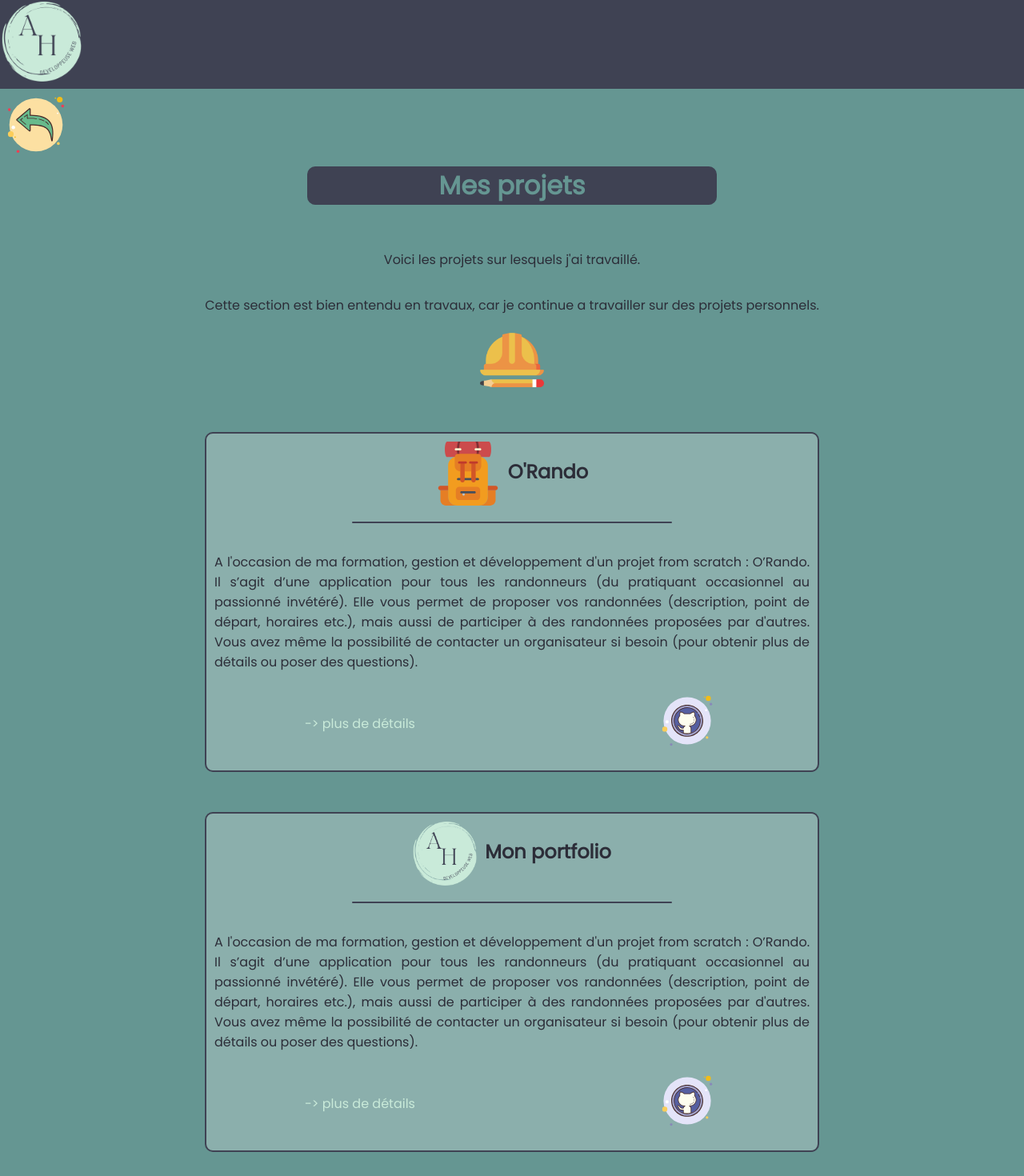
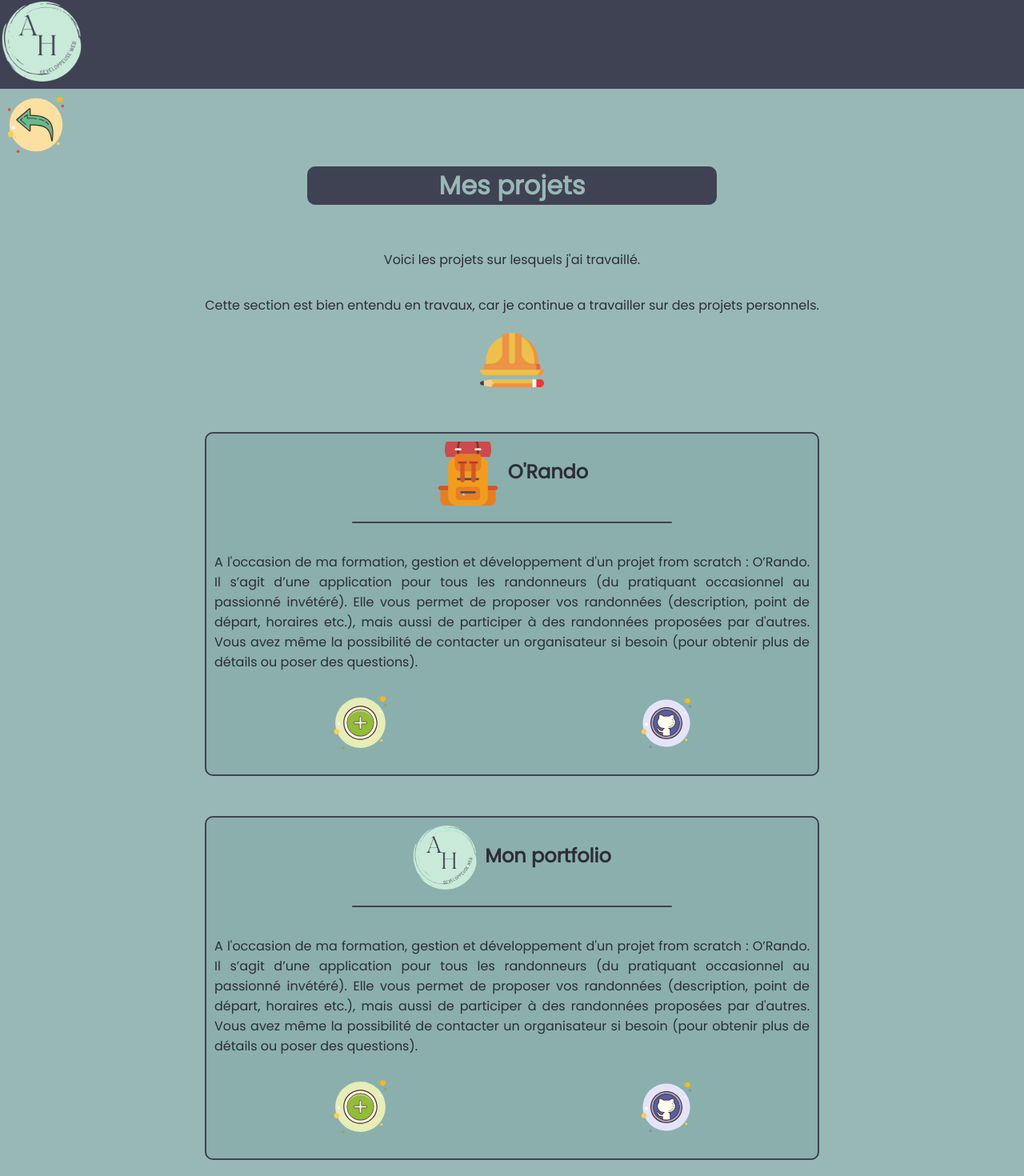
Before and after one commit to Yzette/portfolio, a React (Create React App) app in the folder my-portfolio/: page /projets in a window 1280 px wide. Shown: the top 1470 px of the page at 80% size. Built offline with nearby package versions, Linux system fonts and the light colour scheme.

Commit message:
some modifications about colors

```diff
--- a/my-portfolio/src/components/Experience/experience.scss
+++ b/my-portfolio/src/components/Experience/experience.scss
@@ -2,7 +2,7 @@
 
 .experience {
     //couleur à réflechir
-    background-color: #e7f969;
+    background-color: #b1cac7;
     padding-bottom: 50px;
 
 
@@ -15,7 +15,7 @@
         margin: auto;
         text-align: center;
         background-color: $figColor;
-        color: #e7f969;
+        color: #b1cac7;
         border-radius: 10px;
         margin-bottom: 50px;
 
@@ -73,6 +73,7 @@
 
             .experience_item_image {
                 width: 70%;
+                border-radius: 25% 10%;
             }
 
             .experience_item_list_1 {
--- a/my-portfolio/src/components/Projects/index.js
+++ b/my-portfolio/src/components/Projects/index.js
@@ -9,6 +9,7 @@ import orando from '../../assets/icons/orando.svg';
 import github from '../../assets/icons/github.svg';
 import logo from '../../assets/images/logo-portfolio.png';
 import coming from '../../assets/icons/coming-soon.png';
+import more from '../../assets/icons/more.svg';
 
 const Projects = () => (
     <div className="projects">
@@ -33,7 +34,7 @@ const Projects = () => (
                 </p>
                 <div className="projects_item_links">
                     <Link to="/projets/orando">
-                    <p className="projects_item_links_more"> -> plus de détails </p>
+                    <img src={more} alt="icone plus de details" className="projects_item_links_more"/>
                     </Link>
                     <a href="https://github.com/Yzette/O-Rando-React/tree/develop" target="_blank">
                         <img className="projects_item_links_github" src={github}/>
@@ -51,7 +52,7 @@ const Projects = () => (
                 </p>
                 <div className="projects_item_links">
                     <Link to="/projets/mon-portfolio">
-                    <p className="projects_item_links_more"> -> plus de détails </p>
+                    <img src={more} alt="icone plus de details" className="projects_item_links_more"/>
                     </Link>
                     <a href="https://github.com/Yzette/portfolio/tree/main/my-portfolio" target="_blank">
                         <img className="projects_item_links_github" src={github}/>
--- a/my-portfolio/src/components/Projects/projects.scss
+++ b/my-portfolio/src/components/Projects/projects.scss
@@ -1,7 +1,7 @@
 @import '../../styles/vars';
 
 .projects {
-    background-color: $blueDuckColor;
+    background-color: #98b8b5;
     padding-bottom: 100px;
     color: $darkFigColor;
 
@@ -14,7 +14,7 @@
         margin: auto;
         text-align: center;
         background-color: $figColor;
-        color: $blueDuckColor;
+        color: #98b8b5;
         border-radius: 10px;
 
         @media(min-width: $breakpointDesktop) {
@@ -89,6 +89,7 @@
                 align-items: center;
 
                 .projects_item_links_more {
+                    width: 85px;
                     padding-right: 30px;
 
                     @media(min-width: $breakpointDesktop) {
--- a/my-portfolio/src/components/WhoAmI/whoAmI.scss
+++ b/my-portfolio/src/components/WhoAmI/whoAmI.scss
@@ -4,7 +4,7 @@
 .whoAmI {
     // ne fonctionne pas
     min-height: 100%;
-    background-color: $yellowColor;
+    background-color: #a5e8c7;
     padding-bottom: 100px;
 
 
@@ -17,7 +17,7 @@
         margin: auto;
         text-align: center;
         background-color: $figColor;
-        color: $yellowColor;
+        color: #a5e8c7;
         border-radius: 10px;
 
 
```
Also changed, not shown: my-portfolio/src/assets/icons/more.svg (added).
